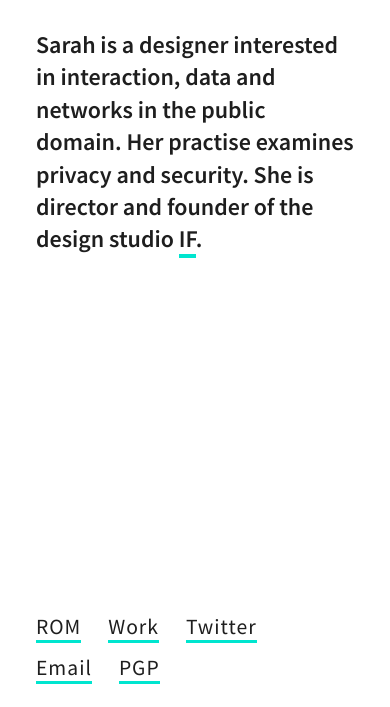
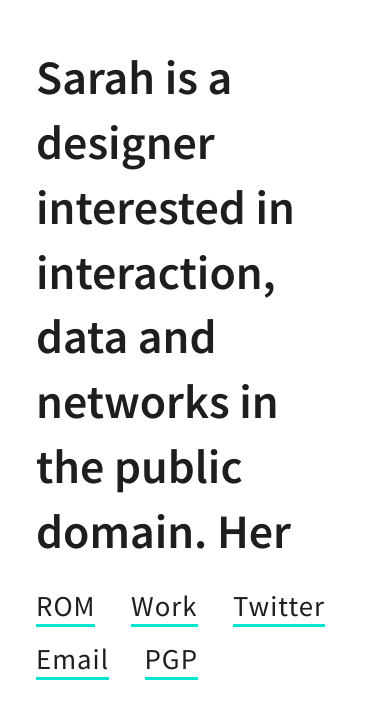
Before and after one commit to sarahtgold/sarah.gold, a website: page index.html in a window 390 px wide. Shown: the part 135-842 px from the top of the page. Drawn offline with Linux system fonts and the light colour scheme.

Commit message:
website updates

```diff
--- a/main.css
+++ b/main.css
@@ -33,7 +33,7 @@ ul {
 
 h1 {
   font-family: 'Source Sans Pro', sans-serif;
-  font-size: 2rem;
+  font-size: 3rem;
   font-weight: 600;
   line-height: 1.35;
   max-width: 900px;
@@ -131,7 +131,7 @@ footer ul {
   padding: 0;
   letter-spacing: 1px;
   font-weight: 400;
-  font-size: 1.5em;
+  font-size: 2em;
 }
 
 footer li {
@@ -157,7 +157,7 @@ footer a:hover {
 
 @media only screen and (max-width: 650px) {
   h1 {
-    font-size: 1.5rem !important;
+    font-size: 3rem !important;
     margin: 1em 0 0.25em;
   }
 
```
